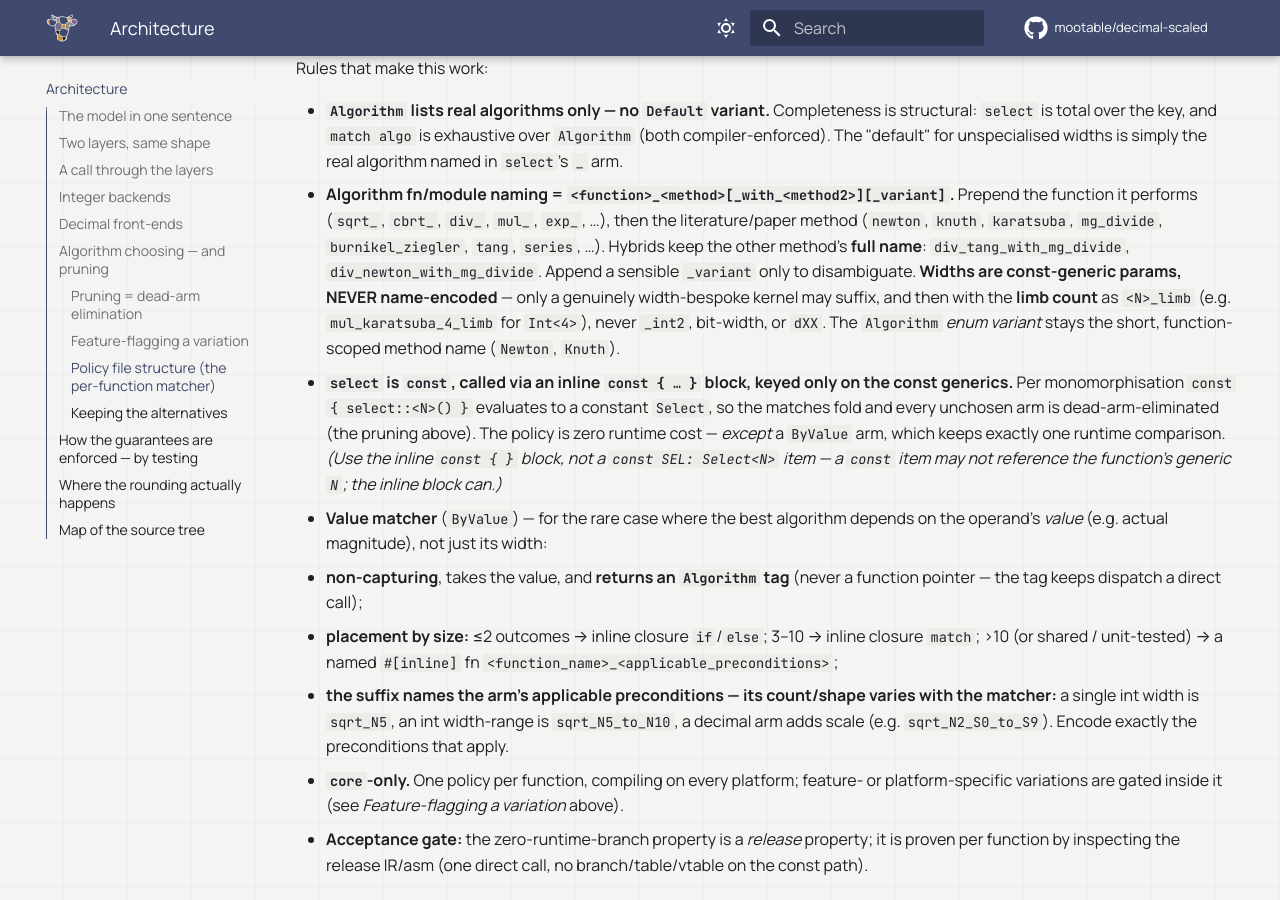
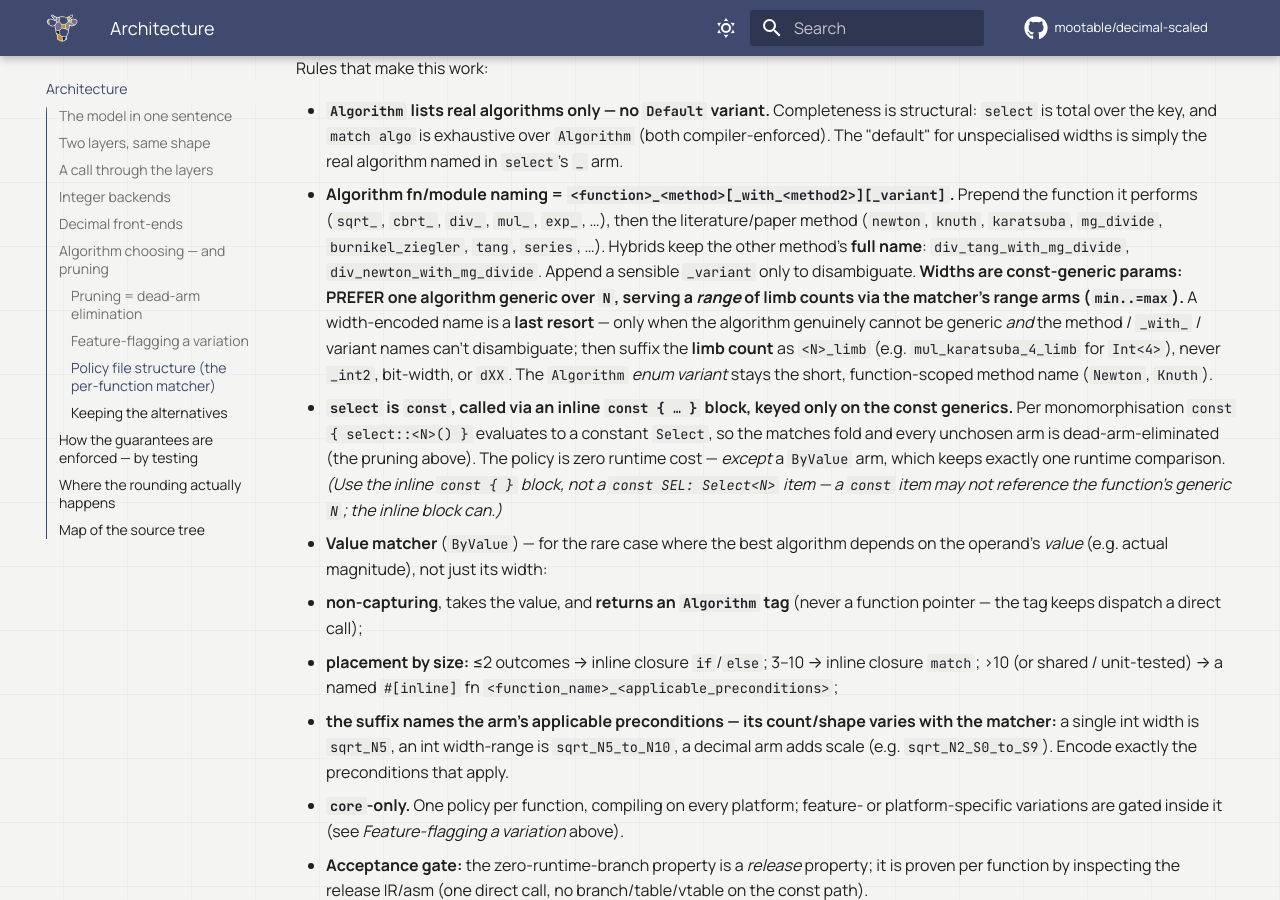
Before and after one commit to mootable/decimal-scaled, an MkDocs documentation site: the page built from docs/ARCHITECTURE.md, in a window 1280 px wide and 900 px high, scrolled down 5489 px. Built offline with MkDocs 1.6.1 and Material for MkDocs 9.7.7, drawn with Linux system fonts in a browser that asks for light colours; comment, search, counter and statistics services are not loaded.

Commit message:
docs(architecture): prefer generic-over-N algorithms; width-encoded name is last resort

```diff
--- a/docs/ARCHITECTURE.md
+++ b/docs/ARCHITECTURE.md
@@ -242,9 +242,12 @@ Rules that make this work:
   then the literature/paper method (`newton`, `knuth`, `karatsuba`, `mg_divide`,
   `burnikel_ziegler`, `tang`, `series`, …). Hybrids keep the other method's **full
   name**: `div_tang_with_mg_divide`, `div_newton_with_mg_divide`. Append a sensible
-  `_variant` only to disambiguate. **Widths are const-generic params, NEVER
-  name-encoded** — only a genuinely width-bespoke kernel may suffix, and then with
-  the **limb count** as `<N>_limb` (e.g. `mul_karatsuba_4_limb` for `Int<4>`), never `_int2`, bit-width, or `dXX`. The `Algorithm` *enum variant*
+  `_variant` only to disambiguate. **Widths are const-generic params: PREFER one
+  algorithm generic over `N`, serving a *range* of limb counts via the matcher's
+  range arms (`min..=max`).** A width-encoded name is a **last resort** — only when
+  the algorithm genuinely cannot be generic *and* the method / `_with_` / variant
+  names can't disambiguate; then suffix the **limb count** as `<N>_limb` (e.g.
+  `mul_karatsuba_4_limb` for `Int<4>`), never `_int2`, bit-width, or `dXX`. The `Algorithm` *enum variant*
   stays the short, function-scoped method name (`Newton`, `Knuth`).
 - **`select` is `const`, called via an inline `const { … }` block, keyed only on
   the const generics.** Per monomorphisation `const { select::<N>() }` evaluates
```
